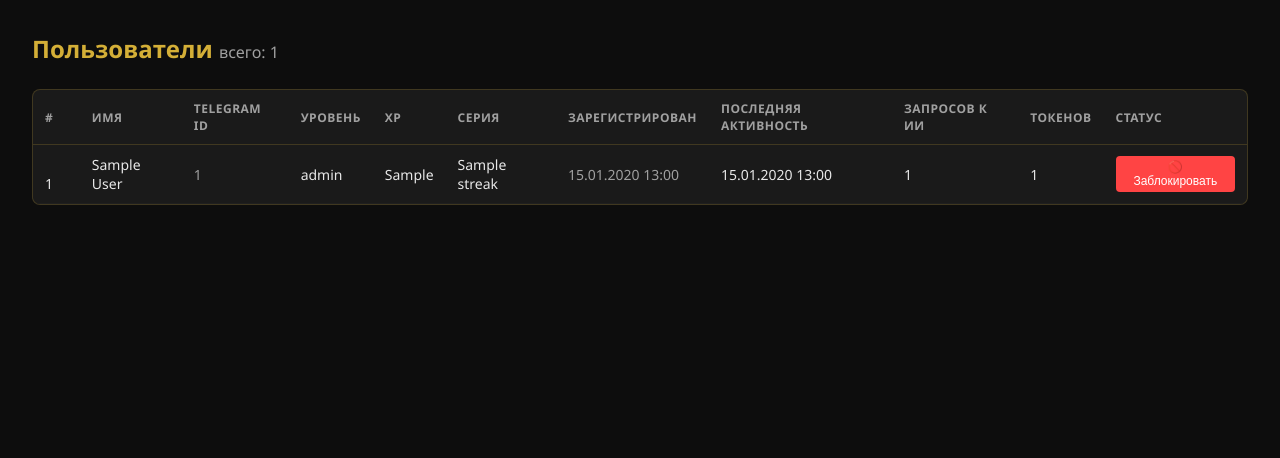
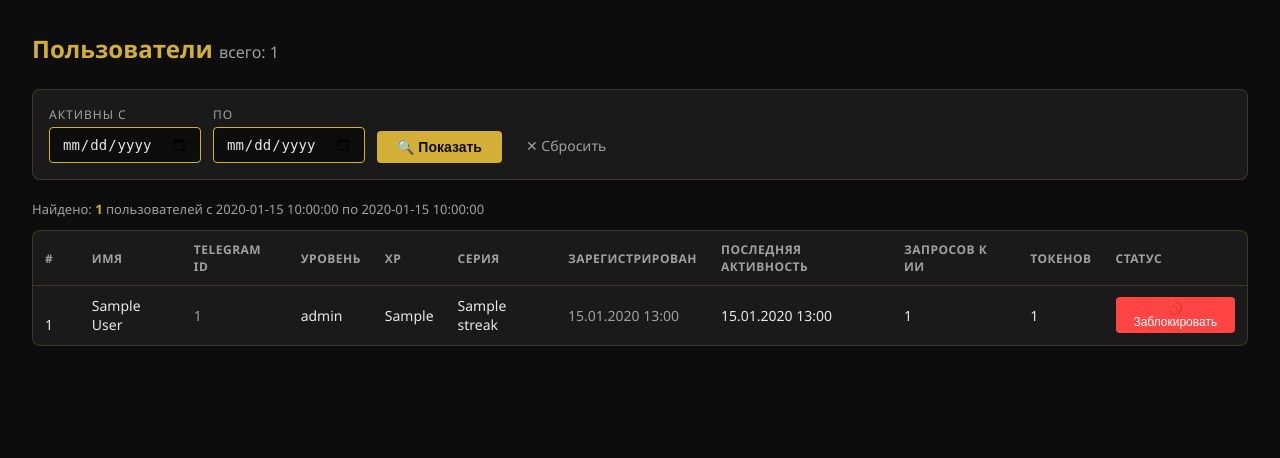
Before and after one commit to brigadavpn-lab/cbt-bot, a FastAPI app: template app/admin/templates/users.html in a window 1280 px wide. Shown: the part 56-514 px from the top of the page. Run offline with FastAPI, Linux system fonts and the light colour scheme; the template is opened without the code that fills it: most values are stand-ins (such as "Sample title", 1, 10 or a date in 2020); parts of the project's set-up code (start-up, migrations or seed data) failed here and were passed over.

Commit message:
feat(admin): add date range filter for active users
Co-Authored-By: Claude Sonnet 4.6 <noreply@anthropic.com>

```diff
--- a/app/admin/router.py
+++ b/app/admin/router.py
@@ -2,6 +2,8 @@ import asyncio
 import json
 import secrets as py_secrets
 from datetime import datetime, timezone, timedelta
+
+from typing import Optional
 
 from fastapi import APIRouter, Cookie, Depends, Form, HTTPException, Request
 from fastapi.responses import HTMLResponse, RedirectResponse
@@ -102,9 +104,14 @@ async def dashboard(request: Request, admin: str = Depends(verify_admin)):
 # ─── Пользователи ───────────────────────────────────────────────────────────
 
 @router.get("/users", response_class=HTMLResponse)
-async def users_page(request: Request, admin: str = Depends(verify_admin)):
+async def users_page(
+    request: Request,
+    admin: str = Depends(verify_admin),
+    date_from: Optional[str] = None,
+    date_to: Optional[str] = None,
+):
     async with AsyncSessionLocal() as s:
-        rows = (await s.execute(text(
+        sql = (
             "SELECT u.id, u.tg_id, u.full_name, u.level, u.xp, u.streak, "
             "       u.created_at, u.last_active_at, "
             "       COUNT(t.id) as total_requests, "
@@ -112,9 +119,19 @@ async def users_page(request: Request, admin: str = Depends(verify_admin)):
             "       u.is_blocked "
             "FROM users u "
             "LEFT JOIN token_usage t ON t.user_id = u.id "
-            "GROUP BY u.id "
-            "ORDER BY u.last_active_at DESC NULLS LAST"
-        ))).fetchall()
+        )
+        params: dict = {}
+        where_clauses = []
+        if date_from:
+            where_clauses.append("u.last_active_at >= :date_from")
+            params["date_from"] = date_from
+        if date_to:
+            where_clauses.append("u.last_active_at < (:date_to::date + interval '1 day')")
+            params["date_to"] = date_to
+        if where_clauses:
+            sql += "WHERE " + " AND ".join(where_clauses) + " "
+        sql += "GROUP BY u.id ORDER BY u.last_active_at DESC NULLS LAST"
+        rows = (await s.execute(text(sql), params)).fetchall()
 
     now = datetime.now(timezone.utc)
 
@@ -149,6 +166,9 @@ async def users_page(request: Request, admin: str = Depends(verify_admin)):
         "active_page": "users",
         "users": users,
         "csrf_token": csrf_token,
+        "date_from": date_from or "",
+        "date_to": date_to or "",
+        "total_count": len(users),
     })
     response.set_cookie("csrf_token", csrf_token, httponly=True, samesite="strict", max_age=3600)
     return _add_security_headers(response)
@@ -161,6 +181,8 @@ async def block_user(
     csrf_token: str = Form(...),
     csrf_cookie: str | None = Cookie(default=None, alias="csrf_token"),
     admin: str = Depends(verify_admin),
+    date_from: str = Form(default=""),
+    date_to: str = Form(default=""),
 ):
     if not csrf_cookie or not py_secrets.compare_digest(csrf_token, csrf_cookie):
         raise HTTPException(status_code=403, detail="CSRF-токен недействителен")
@@ -169,7 +191,11 @@ async def block_user(
         if user:
             user.is_blocked = True
             await session.commit()
-    return RedirectResponse("/admin/users", status_code=303)
+    redirect_url = "/admin/users"
+    qs = "&".join(f"{k}={v}" for k, v in [("date_from", date_from), ("date_to", date_to)] if v)
+    if qs:
+        redirect_url += "?" + qs
+    return RedirectResponse(redirect_url, status_code=303)
 
 
 @router.post("/users/{user_id}/unblock", response_class=HTMLResponse)
@@ -179,6 +205,8 @@ async def unblock_user(
     csrf_token: str = Form(...),
     csrf_cookie: str | None = Cookie(default=None, alias="csrf_token"),
     admin: str = Depends(verify_admin),
+    date_from: str = Form(default=""),
+    date_to: str = Form(default=""),
 ):
     if not csrf_cookie or not py_secrets.compare_digest(csrf_token, csrf_cookie):
         raise HTTPException(status_code=403, detail="CSRF-токен недействителен")
@@ -187,7 +215,11 @@ async def unblock_user(
         if user:
             user.is_blocked = False
             await session.commit()
-    return RedirectResponse("/admin/users", status_code=303)
+    redirect_url = "/admin/users"
+    qs = "&".join(f"{k}={v}" for k, v in [("date_from", date_from), ("date_to", date_to)] if v)
+    if qs:
+        redirect_url += "?" + qs
+    return RedirectResponse(redirect_url, status_code=303)
 
 
 # ─── Токены ─────────────────────────────────────────────────────────────────
--- a/app/admin/templates/users.html
+++ b/app/admin/templates/users.html
@@ -1,6 +1,39 @@
 {% extends 'base.html' %}
 {% block content %}
-<h1>Пользователи <span style="font-size:16px;color:var(--dark-platinum);font-weight:normal">всего: {{ users|length }}</span></h1>
+<h1>Пользователи <span style="font-size:16px;color:var(--dark-platinum);font-weight:normal">всего: {{ total_count }}</span></h1>
+
+<!-- Форма фильтрации по дате (GET, без CSRF) -->
+<form method="get" action="/admin/users" style="display:flex;gap:12px;align-items:flex-end;flex-wrap:wrap;margin-bottom:20px;padding:16px;background:#1A1A1A;border:1px solid #D4AF3733;border-radius:8px;">
+    <div style="display:flex;flex-direction:column;gap:4px;">
+        <label style="color:#A0A0A0;font-size:12px;text-transform:uppercase;letter-spacing:1px;">Активны с</label>
+        <input type="date" name="date_from" value="{{ date_from }}"
+               style="background:#0D0D0D;color:#E8E8E8;border:1px solid #D4AF37;padding:8px 12px;border-radius:4px;font-size:14px;">
+    </div>
+    <div style="display:flex;flex-direction:column;gap:4px;">
+        <label style="color:#A0A0A0;font-size:12px;text-transform:uppercase;letter-spacing:1px;">По</label>
+        <input type="date" name="date_to" value="{{ date_to }}"
+               style="background:#0D0D0D;color:#E8E8E8;border:1px solid #D4AF37;padding:8px 12px;border-radius:4px;font-size:14px;">
+    </div>
+    <button type="submit"
+            style="background:#D4AF37;color:#0D0D0D;border:none;padding:8px 20px;border-radius:4px;font-weight:bold;cursor:pointer;font-size:14px;">
+        🔍 Показать
+    </button>
+    {% if date_from or date_to %}
+    <a href="/admin/users"
+       style="color:#A0A0A0;text-decoration:none;font-size:14px;padding:8px 12px;">✕ Сбросить</a>
+    {% endif %}
+</form>
+
+<!-- Счётчик результатов -->
+<p style="color:#A0A0A0;font-size:13px;margin-bottom:12px;">
+    {% if date_from or date_to %}
+        Найдено: <b style="color:#D4AF37;">{{ total_count }}</b> пользователей
+        {% if date_from %} с {{ date_from }}{% endif %}
+        {% if date_to %} по {{ date_to }}{% endif %}
+    {% else %}
+        Всего пользователей: <b style="color:#D4AF37;">{{ total_count }}</b>
+    {% endif %}
+</p>
 
 <div class="card" style="padding:0;overflow:hidden">
     <table>
@@ -54,6 +87,8 @@
                     {% if u.is_blocked %}
                     <form method="post" action="/admin/users/{{ u.id }}/unblock">
                         <input type="hidden" name="csrf_token" value="{{ csrf_token }}">
+                        <input type="hidden" name="date_from" value="{{ date_from }}">
+                        <input type="hidden" name="date_to" value="{{ date_to }}">
                         <button type="submit" style="background:#00C851;color:#000;border:none;padding:4px 10px;cursor:pointer;border-radius:4px;font-size:12px;">
                             ✅ Разблокировать
                         </button>
@@ -61,6 +96,8 @@
                     {% else %}
                     <form method="post" action="/admin/users/{{ u.id }}/block">
                         <input type="hidden" name="csrf_token" value="{{ csrf_token }}">
+                        <input type="hidden" name="date_from" value="{{ date_from }}">
+                        <input type="hidden" name="date_to" value="{{ date_to }}">
                         <button type="submit" style="background:#FF4444;color:#fff;border:none;padding:4px 10px;cursor:pointer;border-radius:4px;font-size:12px;">
                             🚫 Заблокировать
                         </button>
```
